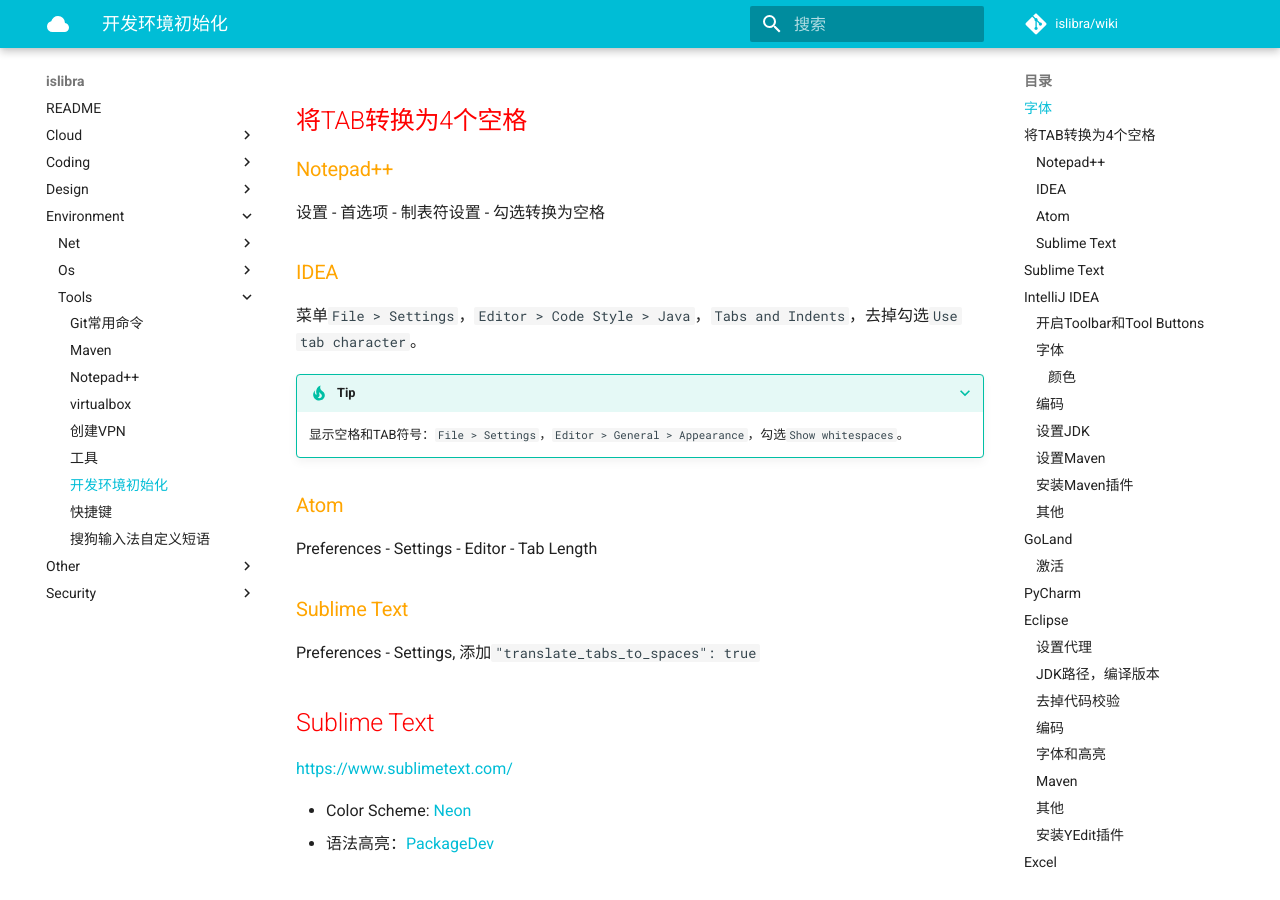
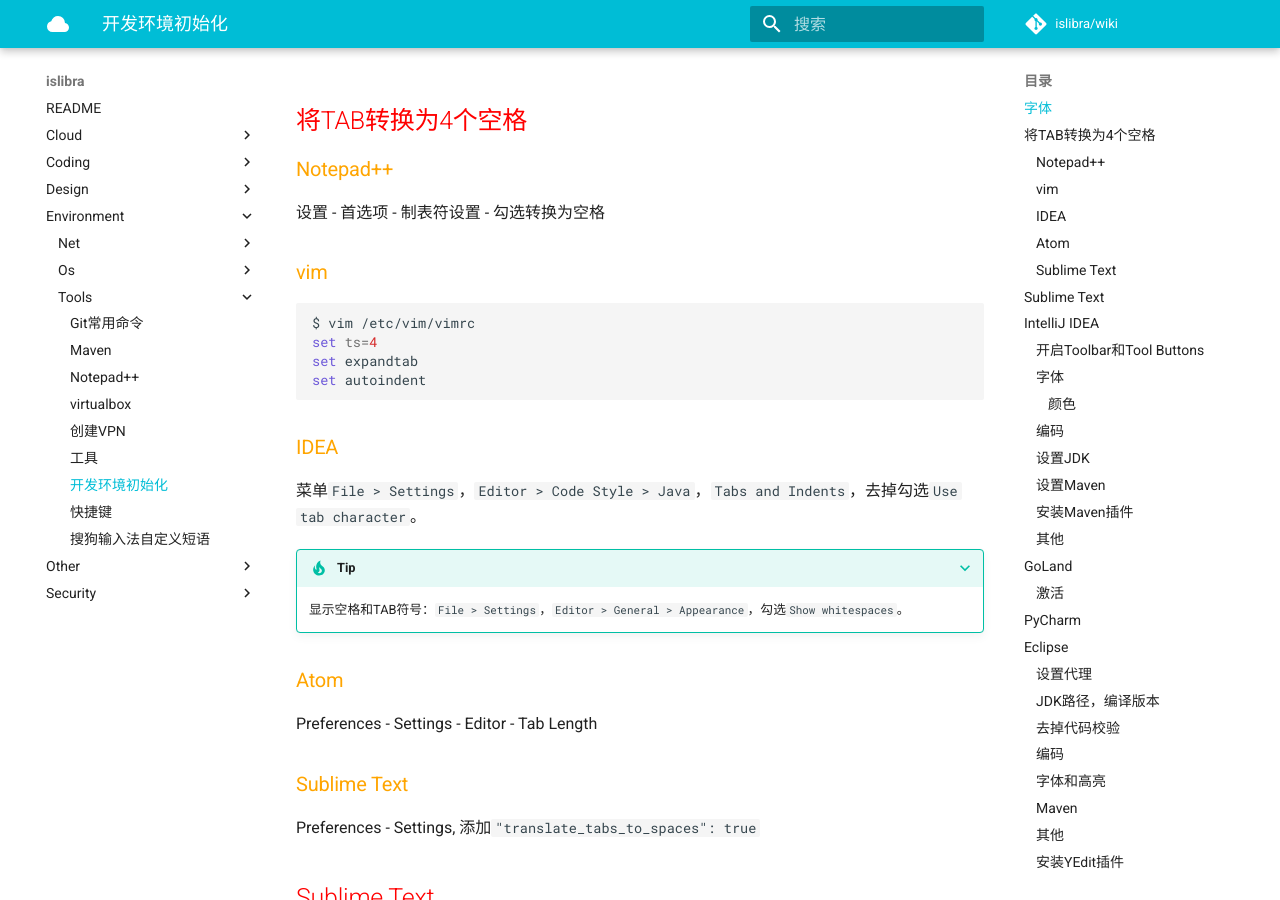
Before and after one commit to islibra/wiki, an MkDocs documentation site: the page built from docs/environment/tools/开发环境初始化.md, in a window 1280 px wide and 900 px high, scrolled down 412 px. Built offline with MkDocs 1.6.1 and Material for MkDocs 9.7.7, drawn with Linux system fonts in a browser that asks for light colours; comment, search, counter and statistics services are not loaded.

Commit message:
Update 开发环境初始化.md

````diff
--- a/docs/environment/tools/开发环境初始化.md
+++ b/docs/environment/tools/开发环境初始化.md
@@ -15,6 +15,15 @@ All | Source Code Pro, Calibri, Courier, DejaVu Sans Mono
 ### Notepad++
 
 设置 - 首选项 - 制表符设置 - 勾选转换为空格
+
+### vim
+
+```bash
+$ vim /etc/vim/vimrc
+set ts=4
+set expandtab
+set autoindent
+```
 
 ### IDEA
 
````
